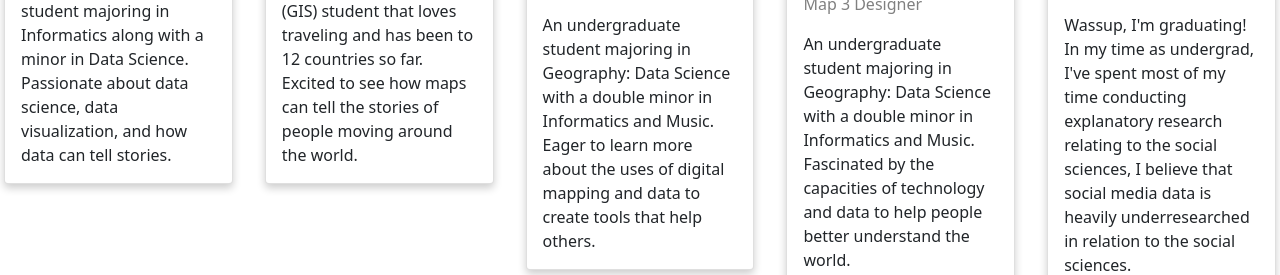
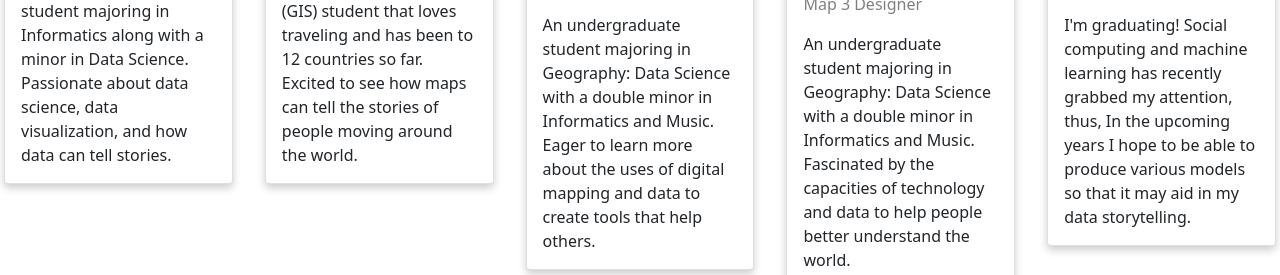
Before and after one commit to olsenbt/air-quality-map, a plain HTML site: page about.html in a window 1280 px wide. Shown: the part 677-952 px from the top of the page. Drawn offline with Linux system fonts and the light colour scheme.

Commit message:
Update about.html

```diff
--- a/about.html
+++ b/about.html
@@ -128,8 +128,7 @@
       <div class="container">
         <h2>Trevor Nguyen</h2>
         <p class="title">Map 4 Designer</p>
-        <p> Wassup, I'm graduating! In my time as undergrad, I've spent most of my time conducting explanatory research relating to the social sciences, I believe that social media data is heavily underresearched in relation to the social sciences. <br></br>I am curious about the world and
-            what motivates people to particpate in x y z, I do this by conducting my own surveys! Anyways, social computing and machine learning has recently grabbed my attention, thus, In the upcoming years I hope to be able to produce
+        <p> I'm graduating! Social computing and machine learning has recently grabbed my attention, thus, In the upcoming years I hope to be able to produce
             various models so that it may aid in my data storytelling.</p>
       </div>
     </div>
```
